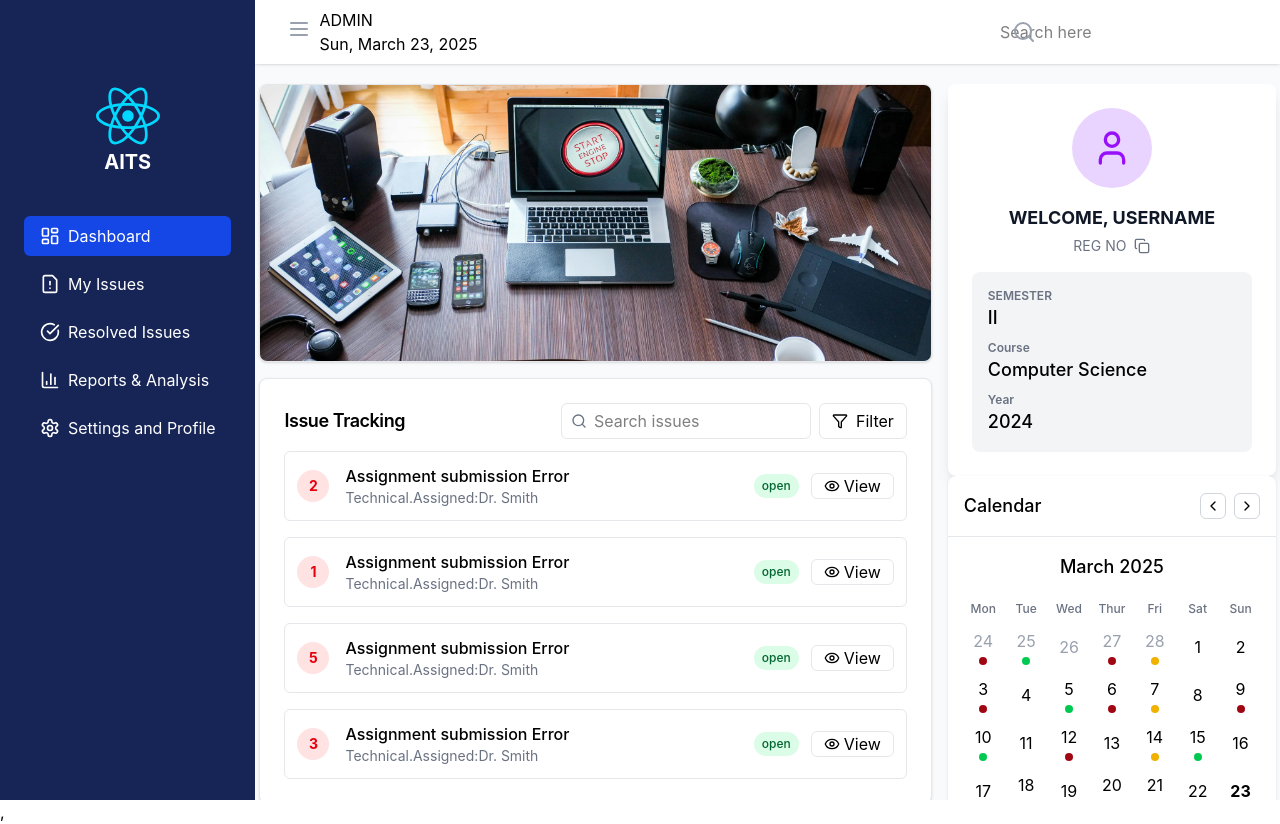
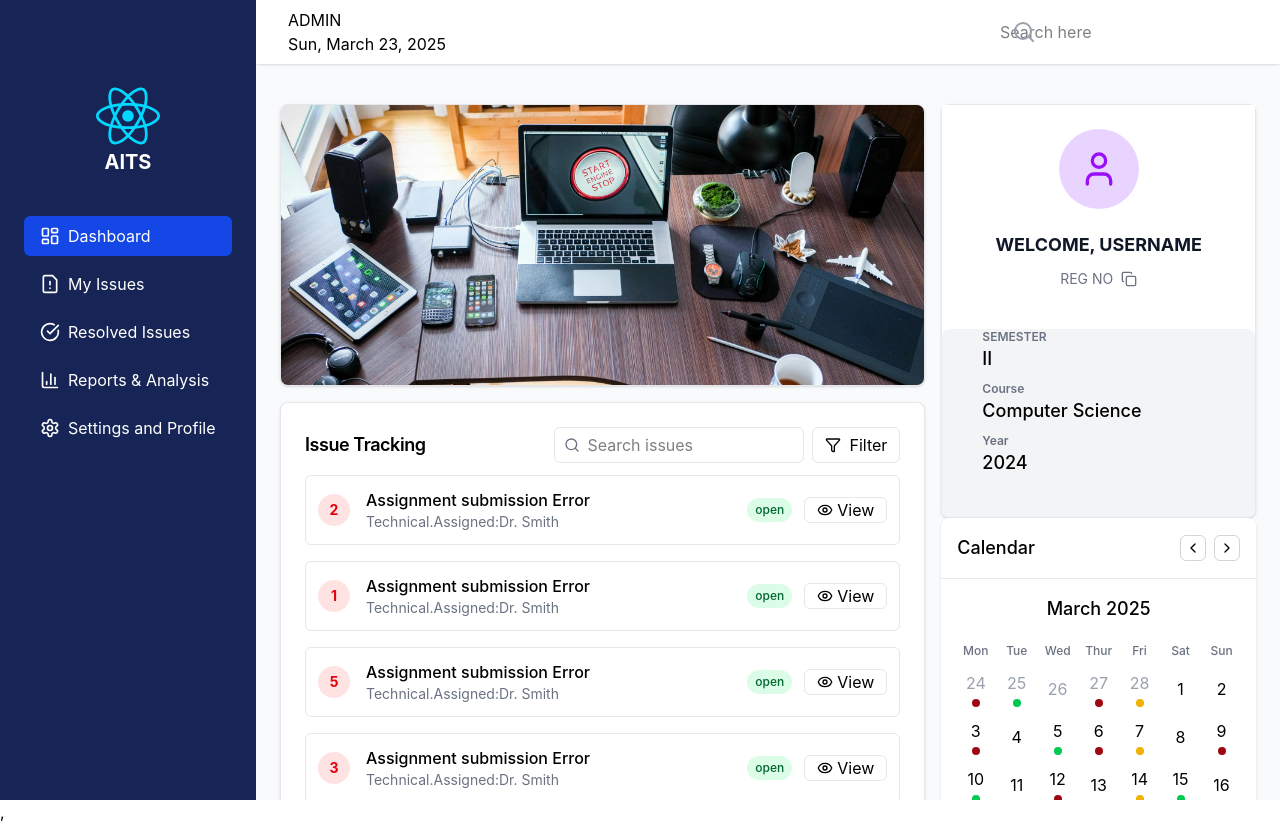
Before and after one commit to Suubi08/academic_issue_tracking_system, a React (Vite) app in the folder client/: page /studentdashboard in a window 1280 px wide. Built offline with nearby package versions, Linux system fonts and the light colour scheme.

Commit message:
updatig navbar styles

```diff
--- a/client/src/Layout/Layout.jsx
+++ b/client/src/Layout/Layout.jsx
@@ -1,17 +1,30 @@
-import React from "react";
+import React, { useState } from "react";
 import { Outlet } from "react-router-dom";
-import { Navbar, Sidebar } from "../components";
+import Navbar from "../components/Navbar";
+import Sidebar from "../components/Sidebar";
 
 function Layout() {
+  const [sidebarOpen, setSidebarOpen] = useState(false);
+
   return (
-    <div className="flex h-screen ">
-        <Sidebar />
-
-      <div className="flex-1 flex flex-col overflow-hidden">
-        <Navbar />
-        <main className="flex-1 overflow-y-auto p-1 md:p-1 bg-gray-50">
+    <div className="h-screen flex flex-col md:flex-row">
+      {sidebarOpen && (
+        <div
+          className="fixed inset-0 z-40 bg-gray-600 bg-opacity-75 md:hidden"
+          onClick={() => setSidebarOpen(false)}
+        />
+      )}
+      <div
+        className={`fixed inset-y-0 left-0 z-50 w-64 bg-white text-black transform transition-transform duration-300 ease-in-out ${
+          sidebarOpen ? "translate-x-0" : "-translate-x-full"
+        } md:translate-x-0 md:static md:h-screen`}
+      >
+        <Sidebar open={sidebarOpen} setOpen={setSidebarOpen} />
+      </div>
+      <div className="flex-1 flex flex-col overflow-hidden ">
+        <Navbar setSidebarOpen={setSidebarOpen} sidebarOpen={sidebarOpen} />
+        <main className="flex-1 overflow-y-auto p-6 bg-gray-50">
           <Outlet />
-
         </main>
       </div>
     </div>
--- a/client/src/components/Calendar.jsx
+++ b/client/src/components/Calendar.jsx
@@ -88,6 +88,7 @@ const Calendar=({ issues, isLoading })=> {
   }
 
   return (
+
     <div className="bg-white dark:bg-gray-800 rounded-lg shadow">
       <div className="flex items-center justify-between p-4 border-b border-gray-200 dark:border-gray-700">
         <h2 className="text-lg font-medium">Calendar</h2>
--- a/client/src/components/Navbar.jsx
+++ b/client/src/components/Navbar.jsx
@@ -1,6 +1,5 @@
 import { Menu, Search } from "lucide-react";
 import React from "react";
-import { FaSearch, FaBell } from "react-icons/fa";
 
 const Navbar = ({ setSidebarOpen, sidebarOpen }) => {
   const getCurrentDate = () => {
@@ -18,16 +17,14 @@ const Navbar = ({ setSidebarOpen, sidebarOpen }) => {
     <nav className="bg-white shadow-sm z-10">
       <div className="px-4 sm:px-6 lg:px-8">
         <div className="flex justify-between h-16">
-          <div className="flex items-center gap-2 ">
-            <div>
+          <div className="flex items-center gap-2">
             <button
               type="button"
-              className="btn"
+              className="btn md:hidden"
               onClick={() => setSidebarOpen(!sidebarOpen)}
             >
               <Menu className="w-6 h-6 text-gray-400" />
             </button>
-            </div>
             <div>
               <h1 className="h1_navbar">ADMIN</h1>
               <p className="p-nav">{getCurrentDate()}</p>
--- a/client/src/components/UserInfoCard.jsx
+++ b/client/src/components/UserInfoCard.jsx
@@ -1,5 +1,6 @@
 import { useState } from "react";
 import { Copy, Check, User } from "lucide-react";
+import { Card, CardContent, CardHeader } from "./ui/Card";
 
 const Avatar = ({ src, alt }) => {
   return (
@@ -23,7 +24,9 @@ const UserInfoCard = ({ user }) => {
   };
 
   return (
-    <div className="flex flex-col items-center bg-white dark:bg-gray-900 rounded-lg shadow-lg p-6">
+    <Card>
+      <CardHeader className="flex flex-col items-center bg-white dark:bg-gray-900  p-6">
+
       {/* Avatar */}
       <Avatar src={user.profilePic} alt={user.username} />
 
@@ -39,10 +42,10 @@ const UserInfoCard = ({ user }) => {
           {copied ? <Check className="size-4 text-green-500" /> : <Copy className="size-4" />}
         </button>
       </div>
-
-      {/* Info Card */}
-      <div className="mt-4 bg-gray-100 dark:bg-gray-800 p-4 rounded-lg w-full">
-        <p className="text-xs font-semibold text-gray-500">SEMESTER</p>
+      </CardHeader>
+      <CardContent className="mt-4 bg-gray-100 dark:bg-gray-800 p-10 rounded-lg w-full">
+        <div>
+        <p className="text-xs font-semibold text-gray-500 mt-2">SEMESTER</p>
         <p className="text-lg font-medium">{user.semester}</p>
 
         <p className="text-xs font-semibold text-gray-500 mt-2">Course</p>
@@ -50,8 +53,16 @@ const UserInfoCard = ({ user }) => {
 
         <p className="text-xs font-semibold text-gray-500 mt-2">Year</p>
         <p className="text-lg font-medium">{user.year}</p>
-      </div>
-    </div>
+
+        </div>
+
+      </CardContent>
+
+
+
+
+
+    </Card>
   );
 };
 
```
Also changed, not shown: client/src/App.css (added, +34 -0 lines).
